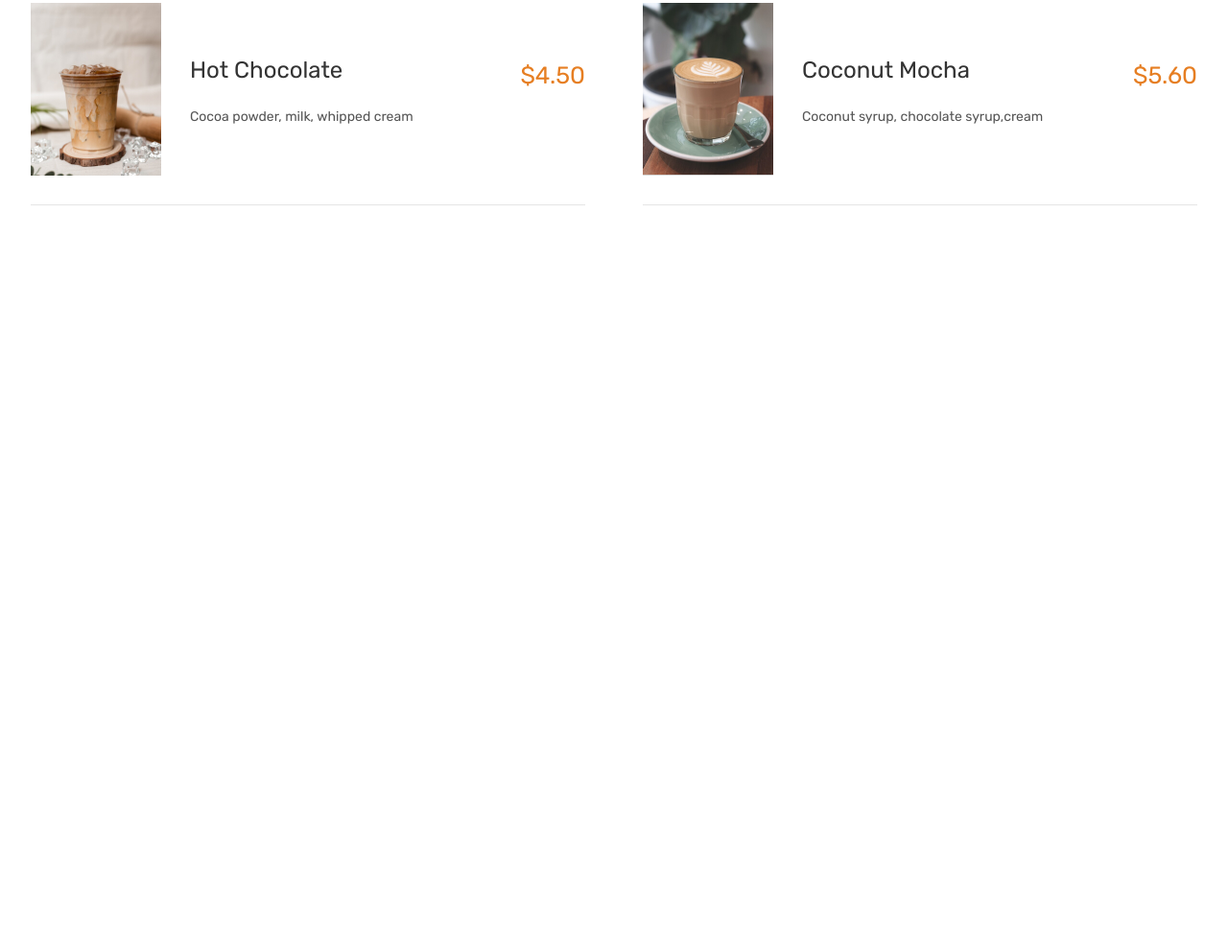
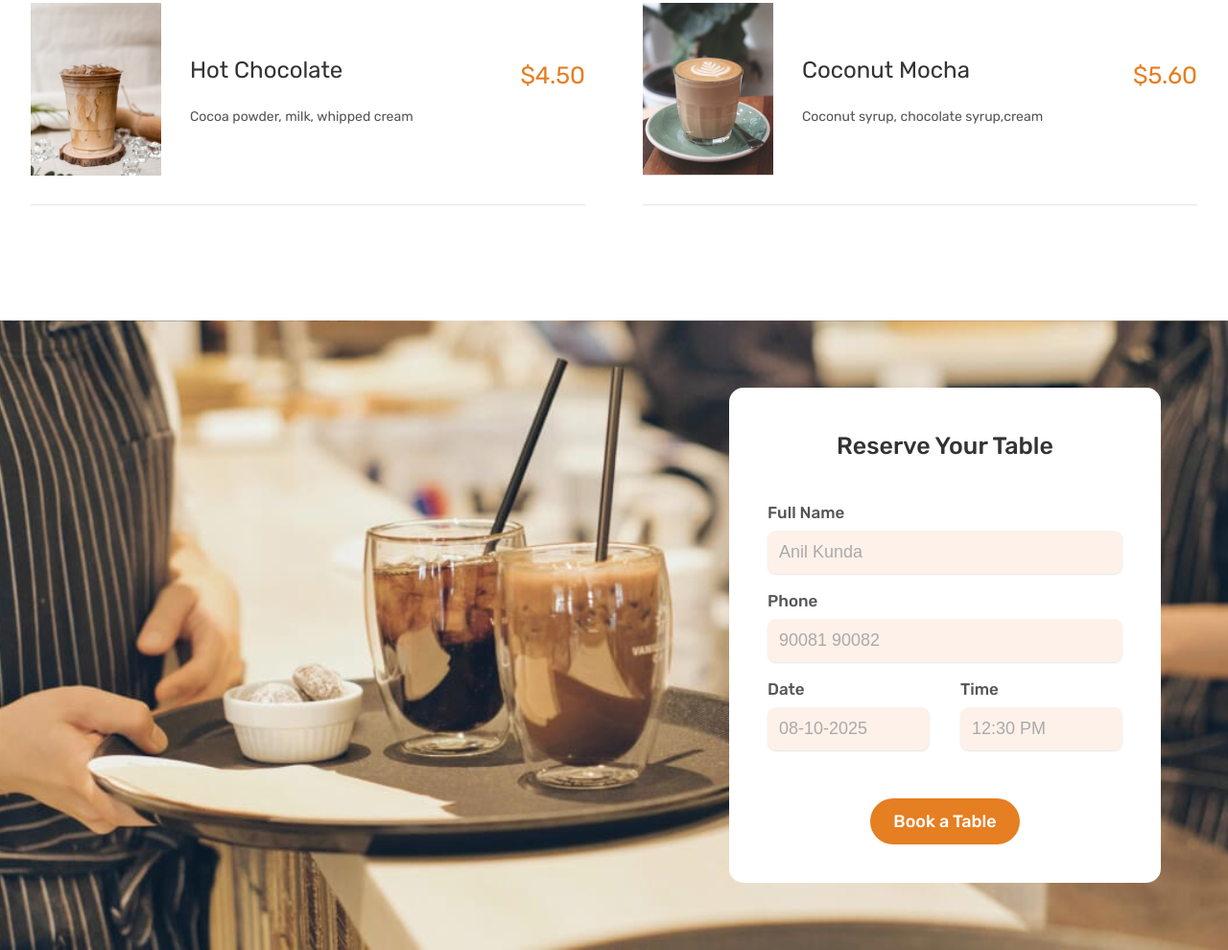
Before and after one commit to anillkunda/espresso-coffee-website, a website built with Vite: page index.html in a window 1280 px wide. Shown: the part 4379-5369 px from the top of the page at 96% size. Before the commit the page ends 4713 px from the top, so only its background shows below. Built offline with nearby package versions, Linux system fonts and the light colour scheme.

Commit message:
book-table section

```diff
--- a/css/sections/book-table.css
+++ b/css/sections/book-table.css
@@ -0,0 +1,79 @@
+.section-book-table {
+  background-image: url(/assets/global/book-table-bg.jpg);
+  background-position: 50%;
+  background-size: cover;
+
+  margin-bottom: 0rem;
+  padding: 7rem;
+}
+
+.book-table {
+  max-width: 145rem;
+}
+
+.bt-form {
+  background-color: var(--white);
+
+  width: 100%;
+  max-width: 45rem;
+  margin-bottom: 0;
+  margin-left: auto;
+  padding: 4rem;
+
+  border-radius: 1.5rem;
+}
+
+.bt-title {
+  font-size: 2.5rem;
+  font-weight: 500;
+  line-height: 170%;
+  text-align: center;
+  color: var(--very-dark-gray);
+
+  margin-top: 0;
+  margin-bottom: 4rem;
+}
+
+.bt-label {
+  display: block;
+  font-size: 1.7rem;
+  font-weight: 500;
+
+  margin-bottom: 1rem;
+}
+
+.input {
+  width: 100%;
+  font-size: 1.8rem;
+  color: var(--very-dark-gray);
+
+  border: none;
+  border-radius: 9px;
+  background-color: var(--light-beige);
+  box-shadow: 0 1px 2px rgba(0, 0, 0, 0.1);
+
+  margin-bottom: 2rem;
+  padding: 1.2rem;
+}
+
+.input::placeholder {
+  color: #aaa;
+}
+
+.book-table *:focus {
+  outline: none;
+  box-shadow: 0 0 0 0.8rem rgba(230, 126, 34, 0.2);
+}
+
+.bt-two-field {
+  display: grid;
+  grid-template-columns: 1fr 1fr;
+  column-gap: 3.2rem;
+  row-gap: 2.4rem;
+
+  margin-bottom: 3rem;
+}
+
+.btn-bt-wrap {
+  text-align: center;
+}
--- a/index.html
+++ b/index.html
@@ -28,8 +28,8 @@
           <nav class="nav-menu">
             <a href="#home" class="nav-link">Home</a>
             <a href="#shop" class="nav-link">Shop</a>
-            <a href="#" class="nav-link">About</a>
-            <a href="#" class="nav-link">Menu</a>
+            <a href="#about" class="nav-link">About</a>
+            <a href="#menu" class="nav-link">Menu</a>
             <a href="#" class="nav-link">Testimonials</a>
           </nav>
         </div>
@@ -442,6 +442,69 @@
           </div>
         </div>
       </section>
+
+      <!-- ** Book Table Section -->
+
+      <section class="section-book-table" id="book-table">
+        <div class="book-table">
+          <div class="bt-form">
+            <h4 class="bt-title">Reserve Your Table</h4>
+
+            <form class="bt-form-wrap" name="Book Table">
+              <div>
+                <label class="bt-label" for="full-name">Full Name</label>
+                <input
+                  class="input"
+                  id="full-name"
+                  type="text"
+                  placeholder="Anil Kunda"
+                  name="full-name"
+                  required
+                />
+              </div>
+
+              <div>
+                <label class="bt-label" for="full-name">Phone</label>
+                <input
+                  class="input"
+                  id="full-name"
+                  type="text"
+                  placeholder="90081 90082"
+                  required
+                />
+              </div>
+
+              <div class="bt-two-field">
+                <div>
+                  <label class="bt-label" for="full-name">Date</label>
+                  <input
+                    class="input"
+                    id="full-name"
+                    type="text"
+                    placeholder="08-10-2025"
+                    required
+                  />
+                </div>
+
+                <div>
+                  <label class="bt-label" for="full-name">Time</label>
+                  <input
+                    class="input"
+                    id="full-name"
+                    type="text"
+                    placeholder="12:30 PM"
+                    required
+                  />
+                </div>
+              </div>
+
+              <div class="btn-bt-wrap">
+                <a href="#" class="btn-bt btn-book-table"> Book a Table </a>
+              </div>
+            </form>
+          </div>
+        </div>
+      </section>
     </main>
   </body>
 </html>
```
